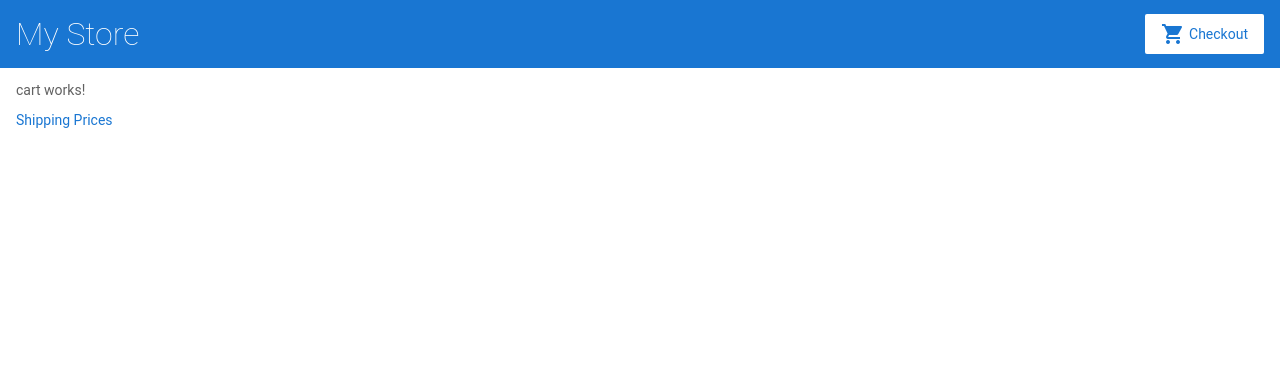
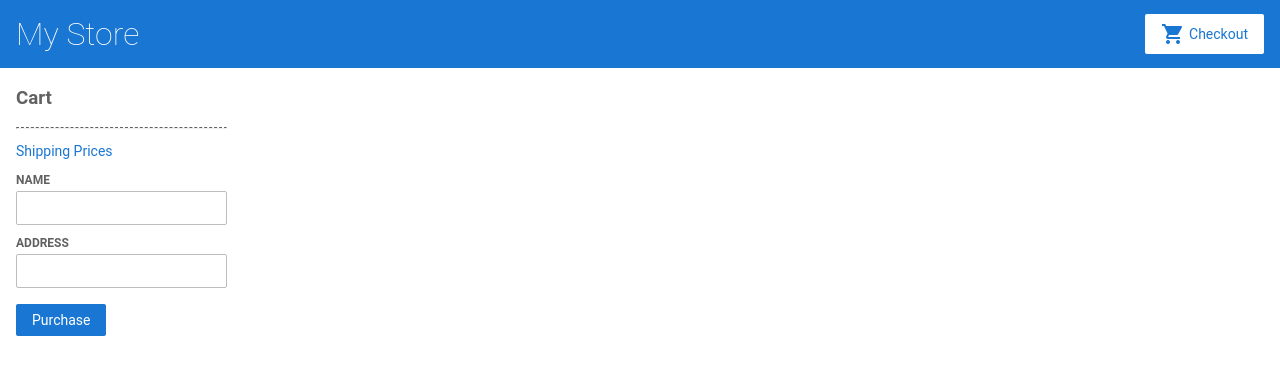
Before and after one commit to WuYouyan/angular-getting-started, an Angular app: page /cart in a window 1280 px wide. Shown: the top 374 px of the page. Built offline with nearby package versions, Linux system fonts and the light colour scheme.

Commit message:
Form in the cart built

```diff
--- a/src/app/cart/cart.component.html
+++ b/src/app/cart/cart.component.html
@@ -1,5 +1,6 @@
-<p> cart works! </p>
-
+<!-- <p> cart works! </p> -->
+<h3>Cart</h3>
+<hr style="border-top:1px dashed;">
 <p>
   <a routerLink="/shipping">Shipping Prices</a>
 </p>
@@ -7,6 +8,17 @@
 <div *ngFor = "let item of items" class = "cart-item" >
   <span>{{item.name}}</span>
   <span>{{item.price | currency}}</span>
-
   <!-- <button (click)=remove(item) [routerLink]="['/cart']">Remove</button> -->
 </div>
+
+<form [formGroup]="checkoutForm" (ngSubmit)="onSubmit(checkoutForm.value)">
+  <div style="margin-bottom:-5px;">
+    <label>Name</label>
+    <input type="text" formControlName="name">
+  </div>
+  <div>
+    <label>Address</label>
+    <input type="text" formControlName="address">
+  </div>
+  <button class="button" type="submit">Purchase</button>
+</form>
--- a/src/app/cart/cart.component.ts
+++ b/src/app/cart/cart.component.ts
@@ -1,6 +1,9 @@
 import { Component, OnInit } from '@angular/core';
+import { FormBuilder } from '@angular/forms'; //FormBuilder service is provided by the ReactiveFormsModule, which is already defined in the AppModule
+
 
 import { CartService } from '../cart.service';
+
 
 @Component({
   selector: 'app-cart',
@@ -10,12 +13,29 @@ import { CartService } from '../cart.service';
 export class CartComponent implements OnInit {
 
   items;
+  checkoutForm;
 
-  constructor(private cartService: CartService) {
+  constructor(
+    private cartService: CartService,
+    private formBuilder: FormBuilder
+  ) {
     this.items = cartService.getItems();
+
+    this.checkoutForm = this.formBuilder.group({
+      name:'',
+      address:''
+    });
   }
 
   ngOnInit() {
+  }
+
+  onSubmit(customerData){
+    //Process checkout data here
+    console.log('Your order has been submitted', customerData);
+
+    this.items= this.cartService.clearCart();
+    this.checkoutForm.reset();
   }
 
   // remove(item){
```
